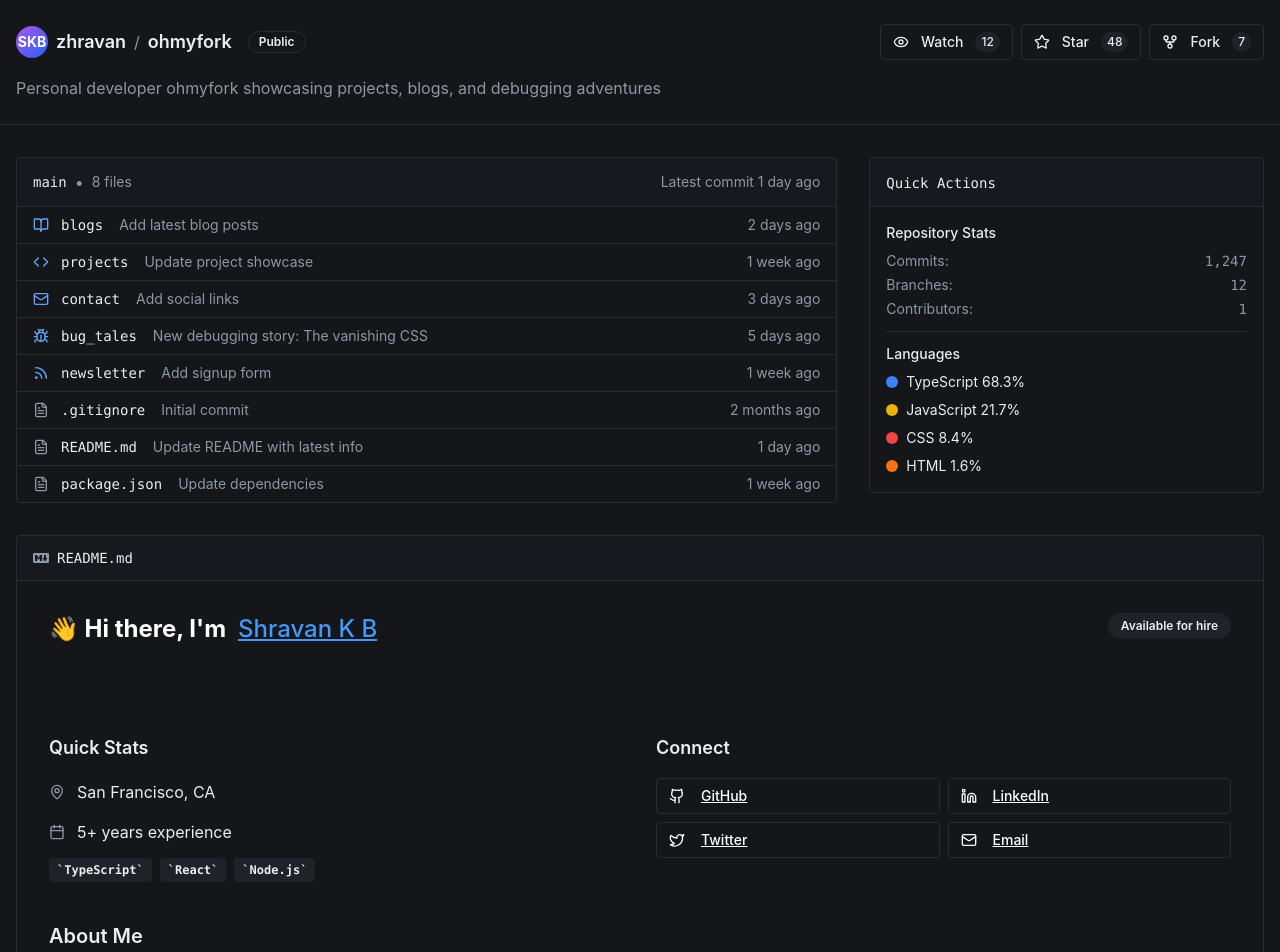
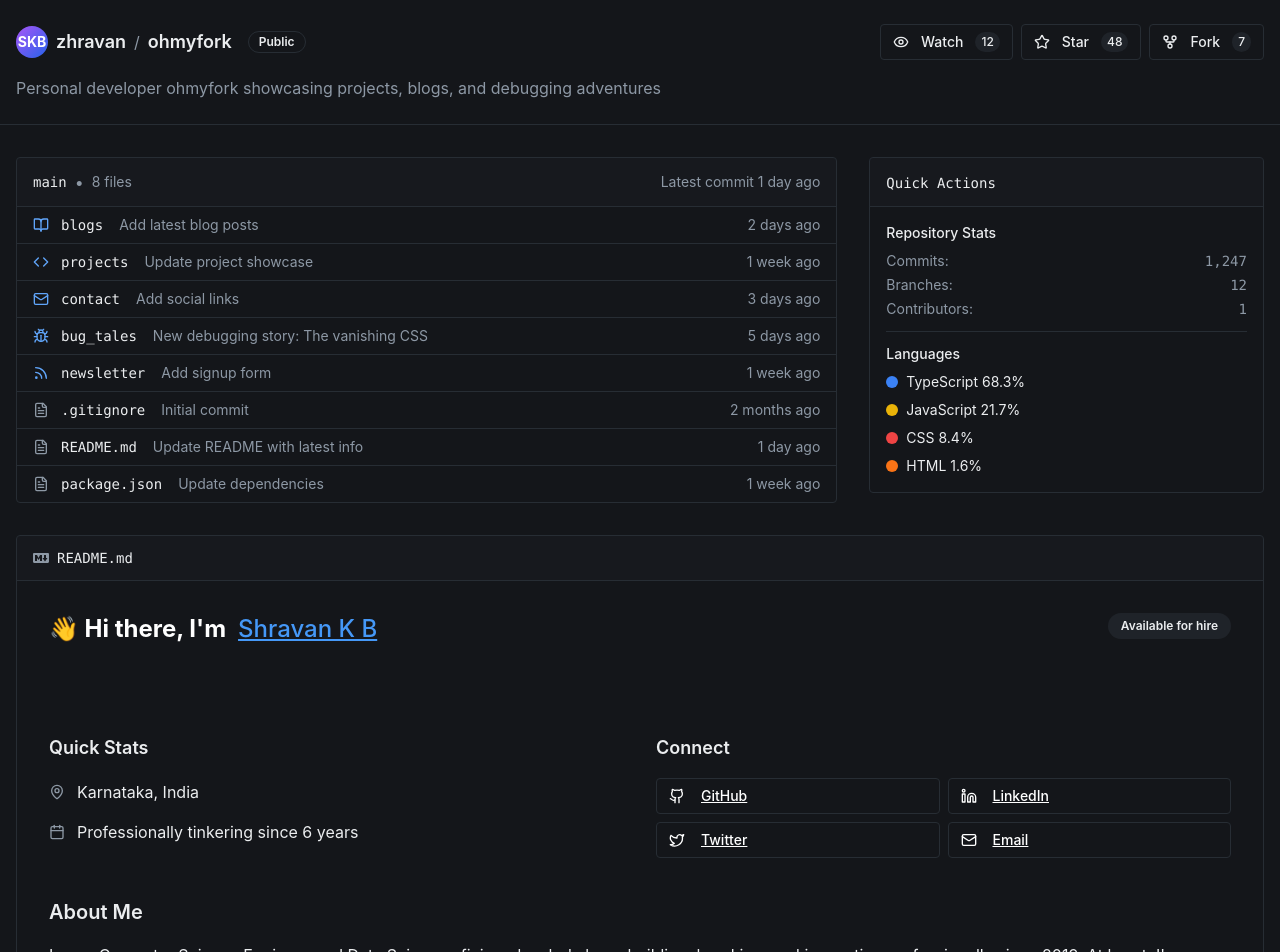
Before and after one commit to zhravan/ohmyfork, a React (Vite) app: page /ohmyfork/ in a window 1280 px wide. Shown: the top 952 px of the page. Built offline with nearby package versions, Linux system fonts and the light colour scheme.

Commit message:
cleanup: update infromation and logic

```diff
--- a/src/components/ReadmeSection.tsx
+++ b/src/components/ReadmeSection.tsx
@@ -8,7 +8,7 @@ export function ReadmeSection() {
       <div className="border border-border rounded-md bg-background">
         <div className="flex items-center px-4 py-3 border-b border-border bg-muted/30">
           <svg className="w-4 h-4 mr-2 text-muted-foreground" viewBox="0 0 16 16" fill="currentColor">
-            <path fillRule="evenodd" d="M14.85 3H1.15C.52 3 0 3.52 0 4.15v7.69C0 12.48.52 13 1.15 13h13.69c.64 0 1.15-.52 1.15-1.15v-7.7C16 3.52 15.48 3 14.85 3zM9 11H7V8L5.5 9.92 4 8v3H2V5h2l1.5 2.92L7 5h2v6zm2.99.5L9.5 8H11V5h2v3h1.5l-2.51 3.5z"/>
+            <path fillRule="evenodd" d="M14.85 3H1.15C.52 3 0 3.52 0 4.15v7.69C0 12.48.52 13 1.15 13h13.69c.64 0 1.15-.52 1.15-1.15v-7.7C16 3.52 15.48 3 14.85 3zM9 11H7V8L5.5 9.92 4 8v3H2V5h2l1.5 2.92L7 5h2v6zm2.99.5L9.5 8H11V5h2v3h1.5l-2.51 3.5z" />
           </svg>
           <span className="font-mono text-sm font-medium">README.md</span>
         </div>
@@ -27,16 +27,11 @@ export function ReadmeSection() {
               <div className="space-y-3">
                 <div className="flex items-center gap-3">
                   <MapPin className="w-4 h-4 text-muted-foreground flex-shrink-0" />
-                  <span className="text-foreground">San Francisco, CA</span>
+                  <span className="text-foreground">Karnataka, India</span>
                 </div>
                 <div className="flex items-center gap-3">
                   <Calendar className="w-4 h-4 text-muted-foreground flex-shrink-0" />
-                  <span className="text-foreground">5+ years experience</span>
-                </div>
-                <div className="flex items-center gap-2 flex-wrap">
-                  <code className="text-xs bg-muted px-2 py-1 rounded text-foreground">TypeScript</code>
-                  <code className="text-xs bg-muted px-2 py-1 rounded text-foreground">React</code>
-                  <code className="text-xs bg-muted px-2 py-1 rounded text-foreground">Node.js</code>
+                  <span className="text-foreground">Professionally tinkering since {new Date().getFullYear() - 2019} years</span>
                 </div>
               </div>
             </div>
```
Also changed, not shown: 1 other file (tests, documents, lock files or other folders).
